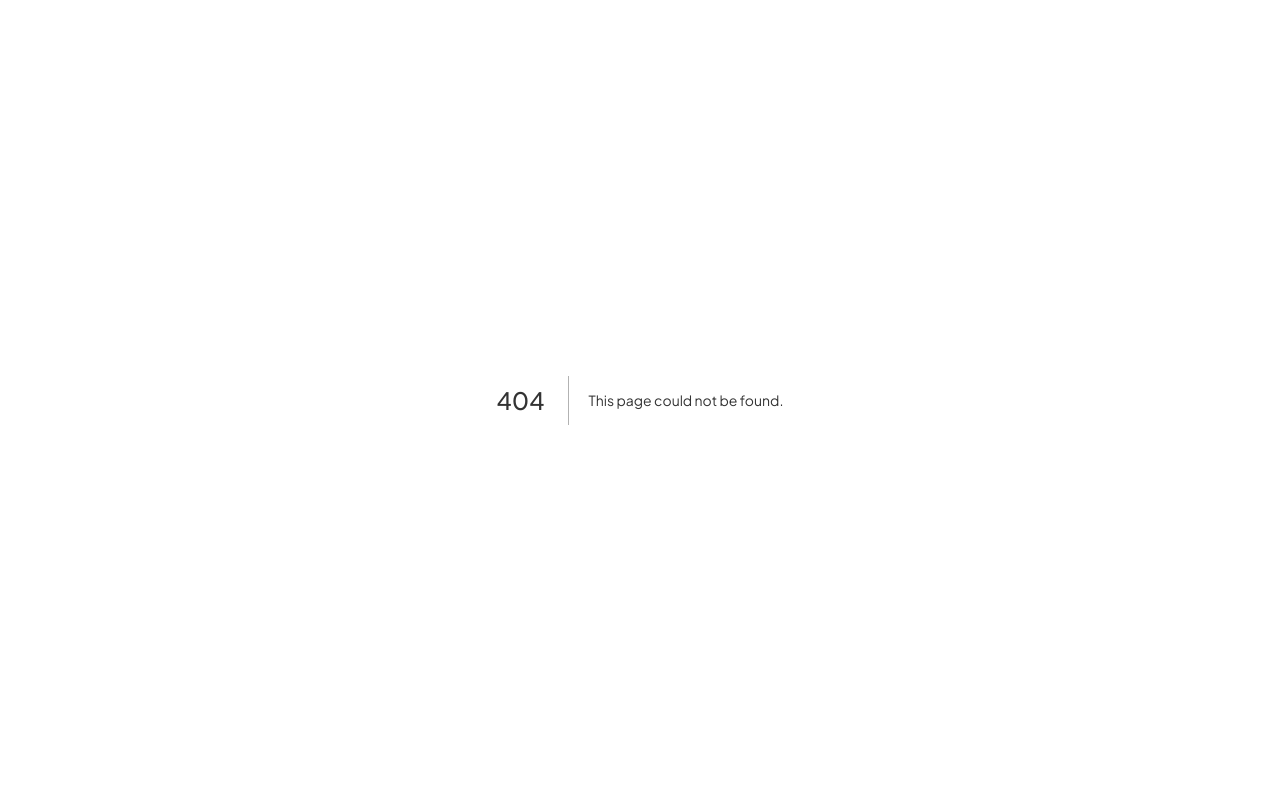
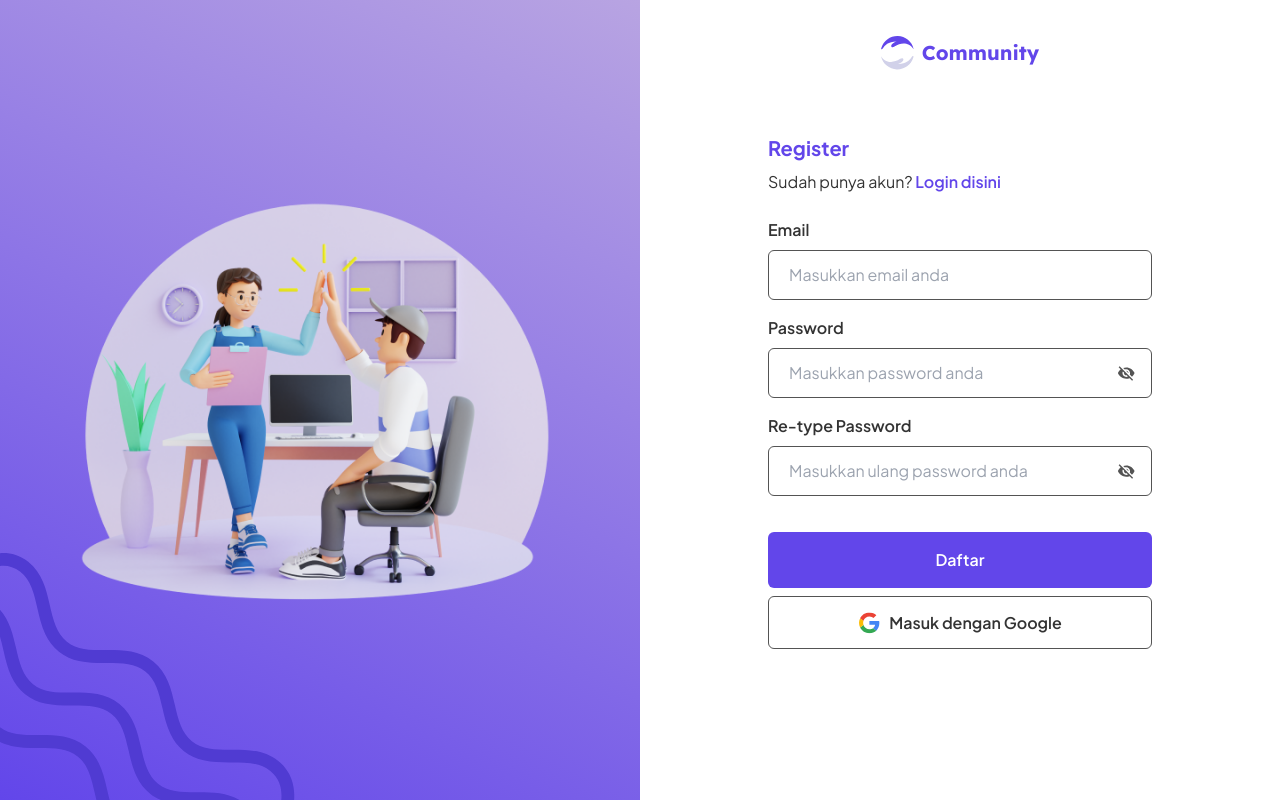
Before and after one commit to 21soft/project-z-fe, a Next.js app: page /register in a window 1280 px wide. Before the commit this address had no page. Built offline with nearby package versions, Linux system fonts and the light colour scheme.

Commit message:
feat: add register page

```diff
--- /dev/null
+++ b/src/app/(auth)/register/page.tsx
@@ -0,0 +1,86 @@
+import { AuthLayout } from "@/components/layout";
+import { EyeOffIcon, GoogleIcon, LogoIcon } from "@/components/ui/icons";
+import Link from "next/link";
+import React from "react";
+
+export default function Register() {
+  return (
+    <AuthLayout src="/images/register-banner.png" alt="Register Banner Image">
+      <h1 className="text-primary flex flex-row justify-center items-center gap-2 mt-5 font-bold font-lexend-deca text-xl">
+        <LogoIcon height={34} width={33} /> Community
+      </h1>
+      <form className="mt-16 flex flex-col gap-6">
+        <div aria-label="Form-title" className="flex flex-col gap-2">
+          <h2 className="text-primary font-bold text-xl">Register</h2>
+          <p aria-description="Form-information">
+            Sudah punya akun?{" "}
+            <Link href="/login" className="text-primary font-semibold">
+              Login disini
+            </Link>
+          </p>
+        </div>
+        <fieldset className="flex flex-col gap-4">
+          <div className="flex flex-col gap-2">
+            <label htmlFor="email" className="font-semibold">
+              Email
+            </label>
+            <input
+              id="email"
+              name="email"
+              type="email"
+              placeholder="Masukkan email anda"
+              className="w-full py-3 px-5 rounded-md border border-gray-2 font-semibold placeholder:font-normal outline-none"
+            />
+          </div>
+          <div className="flex flex-col gap-2">
+            <label htmlFor="password" className="font-semibold">
+              Password
+            </label>
+            <div aria-label="password-field-group" className="w-full relative">
+              <input
+                id="password"
+                name="password"
+                type="password"
+                placeholder="Masukkan password anda"
+                className="w-full py-3 pl-5 pr-8 rounded-md border border-gray-2 font-semibold placeholder:font-normal outline-none"
+              />
+              <EyeOffIcon className="absolute right-4 m-auto top-0 bottom-0 cursor-pointer" />
+            </div>
+          </div>
+          <div className="flex flex-col gap-2">
+            <label htmlFor="password" className="font-semibold">
+              Re-type Password
+            </label>
+            <div aria-label="password-field-group" className="w-full relative">
+              <input
+                id="password"
+                name="password"
+                type="password"
+                placeholder="Masukkan ulang password anda"
+                className="w-full py-3 pl-5 pr-8 rounded-md border border-gray-2 font-semibold placeholder:font-normal outline-none"
+              />
+              <EyeOffIcon className="absolute right-4 m-auto top-0 bottom-0 cursor-pointer" />
+            </div>
+          </div>
+          <div aria-label="Form-button" className="mt-5 flex flex-col gap-2">
+            <button
+              type="submit"
+              aria-label="Submit-button"
+              className="bg-primary rounded-md text-white font-semibold p-4 text-center"
+            >
+              Daftar
+            </button>
+            <button
+              type="button"
+              aria-label="Login-google-button"
+              className="rounded-md border border-gray-2 font-semibold px-4 py-[13.5px] flex flex-row gap-2 justify-center items-center"
+            >
+              <GoogleIcon width={23} height={22} />
+              Masuk dengan Google
+            </button>
+          </div>
+        </fieldset>
+      </form>
+    </AuthLayout>
+  );
+}
```
Also changed, not shown: public/images/register-banner.png (added).
